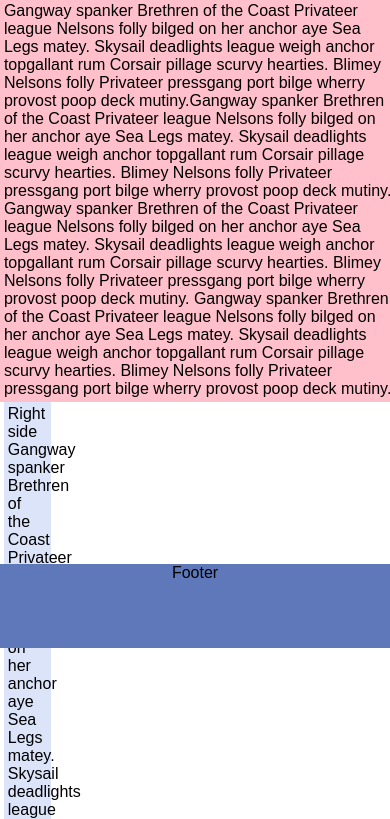
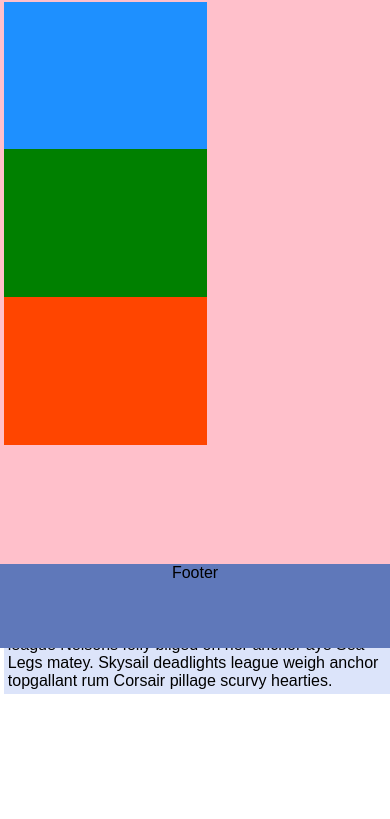
Before and after one commit to milesforsmiles/ZenGarden, a plain HTML site: page index.html in a window 390 px wide. Shown: the part 196-1015 px from the top of the page. After the commit the page ends 890 px from the top, so only its background shows below. Drawn offline with Linux system fonts and the light colour scheme.

Commit message:
Added middle flex boxes, fixed media queries for mobile

```diff
--- a/index.html
+++ b/index.html
@@ -8,7 +8,6 @@
 <body>
   <nav>
     <ul>
-      <li><a href="ahoy.html">Ahoy!</a></li>
       <li><a href="adventures.html">Adventures</a></li>
       <li><a href="ships.html">Ships</a></li>
       <li><a href="captains.html">Captain</a></li>
@@ -19,16 +18,14 @@
 </div>
 
 <div class="container">
-  <div class="column left"> <p> Treasure </p></div>
-  <div class="column middle">Gangway spanker Brethren of the Coast Privateer league Nelsons
-    folly bilged on her anchor aye Sea Legs matey. Skysail deadlights league weigh anchor topgallant rum Corsair pillage
-    scurvy hearties. Blimey Nelsons folly Privateer pressgang port bilge wherry provost poop deck mutiny.Gangway spanker Brethren of the Coast Privateer league Nelsons
-      folly bilged on her anchor aye Sea Legs matey. Skysail deadlights league weigh anchor topgallant rum Corsair pillage
-      scurvy hearties. Blimey Nelsons folly Privateer pressgang port bilge wherry provost poop deck mutiny. Gangway spanker Brethren of the Coast Privateer league Nelsons
-        folly bilged on her anchor aye Sea Legs matey. Skysail deadlights league weigh anchor topgallant rum Corsair pillage
-        scurvy hearties. Blimey Nelsons folly Privateer pressgang port bilge wherry provost poop deck mutiny. Gangway spanker Brethren of the Coast Privateer league Nelsons
-          folly bilged on her anchor aye Sea Legs matey. Skysail deadlights league weigh anchor topgallant rum Corsair pillage
-          scurvy hearties. Blimey Nelsons folly Privateer pressgang port bilge wherry provost poop deck mutiny.
+  <div class="column left"> <p> Treasure  Monkies  Bananas </p>
+  </div>
+  <div class="column middle">
+      <div class="column middle box one"></div>
+      <div class="column middle box two"></div>
+      <div class="column middle box three"></div>
+      <div class="column middle box four"></div>
+
         </div>
   <div class="column right">Right side
       <br>
--- a/style.css
+++ b/style.css
@@ -2,6 +2,7 @@
   margin: 0px;
   padding: 0px;
 }
+
 body {
   font-family: Arial, Helvetica, sans-serif;
   padding-bottom: 10%;
@@ -30,7 +31,6 @@ nav{
 
 /* Left and right columns */
 .column.left, .column.right {
-
   width: 10%;
   margin-left: 1%;
   margin-right: 1%;
@@ -39,6 +39,9 @@ nav{
 /* Middle column */
 .column.middle {
   width: 70%;
+  height: 70vh;
+  display: flex;
+  flex-direction: row;
   background-color: pink;
 }
 
@@ -60,9 +63,15 @@ nav{
 }
 
 /* Responsive layout - makes the three columns stack on top of each other instead of next to each other */
-@media (max-width: 600px) {
-  .column left, .column right, .column.middle {
+@media (max-width: 700px) {
+  .column.left, .column.right, .column.middle {
     width: 100%;
+    flex-direction: column;
+  }
+
+  .column.middle.box {
+      width: 200vw;
+
   }
 }
 
@@ -77,6 +86,7 @@ nav ul li {
   float:right;
   padding:5px;
 }
+
 nav ul li a{
   text-decoration: none;
   font-size: 16px;
@@ -84,7 +94,30 @@ nav ul li a{
   font-weight: bold;
   color: black;
 }
+
 ul li a:hover{
   color:gray;
 
 }
+
+  .column.middle.box.one {
+    background-color: dodgerblue;
+    width: 50%;
+    height: 30%;
+
+  }
+  .column.middle.box.two {
+    background-color: green;
+    width: 50%;
+    height: 30%;
+  }
+  .column.middle.box.three {
+    background-color: orangered;
+    width: 50%;
+    height: 30%;
+  }
+  .column.middle.box.four{
+    background-color: pink;
+    width: 50%;
+    height: 30%;
+  }
```
